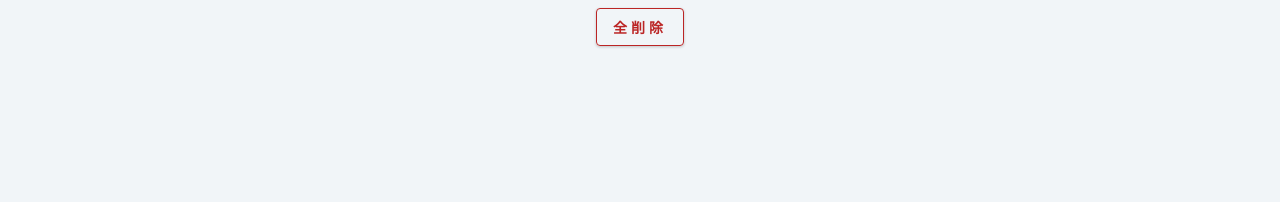
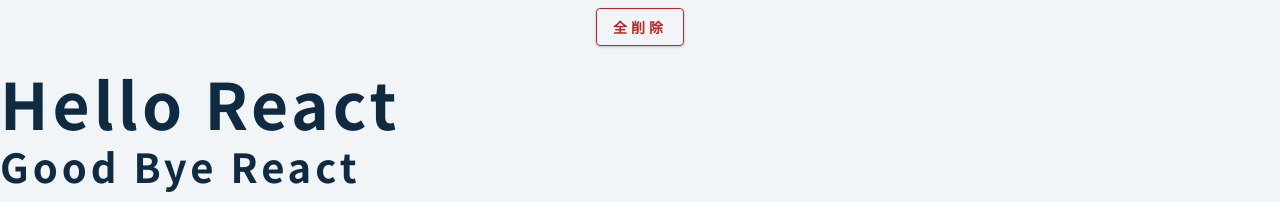
Before and after one commit to kenya6565/recoil-TS-prj, a React (Create React App) app: page / in a window 1280 px wide. Shown: the part 934-1136 px from the top of the page. Before the commit the page ends 1004 px from the top, so only its background shows below. Built offline with nearby package versions, Linux system fonts and the light colour scheme.

Commit message:
use Text component

```diff
--- a/src/App.tsx
+++ b/src/App.tsx
@@ -2,12 +2,17 @@ import React from "react";
 import "./App.css";
 import CardContainer from "./components/CardContainer";
 import Navbar from "./components/Navbar";
+import { Text } from "./components/Text";
 
 const App = () => {
   return (
     <main>
       <Navbar />
       <CardContainer />
+      <Text as="h1">Hello React</Text>
+      <Text as="h2">Good Bye React</Text>
+      <Text as="span">Good Bye React</Text>
+
     </main>
   );
 };
```
